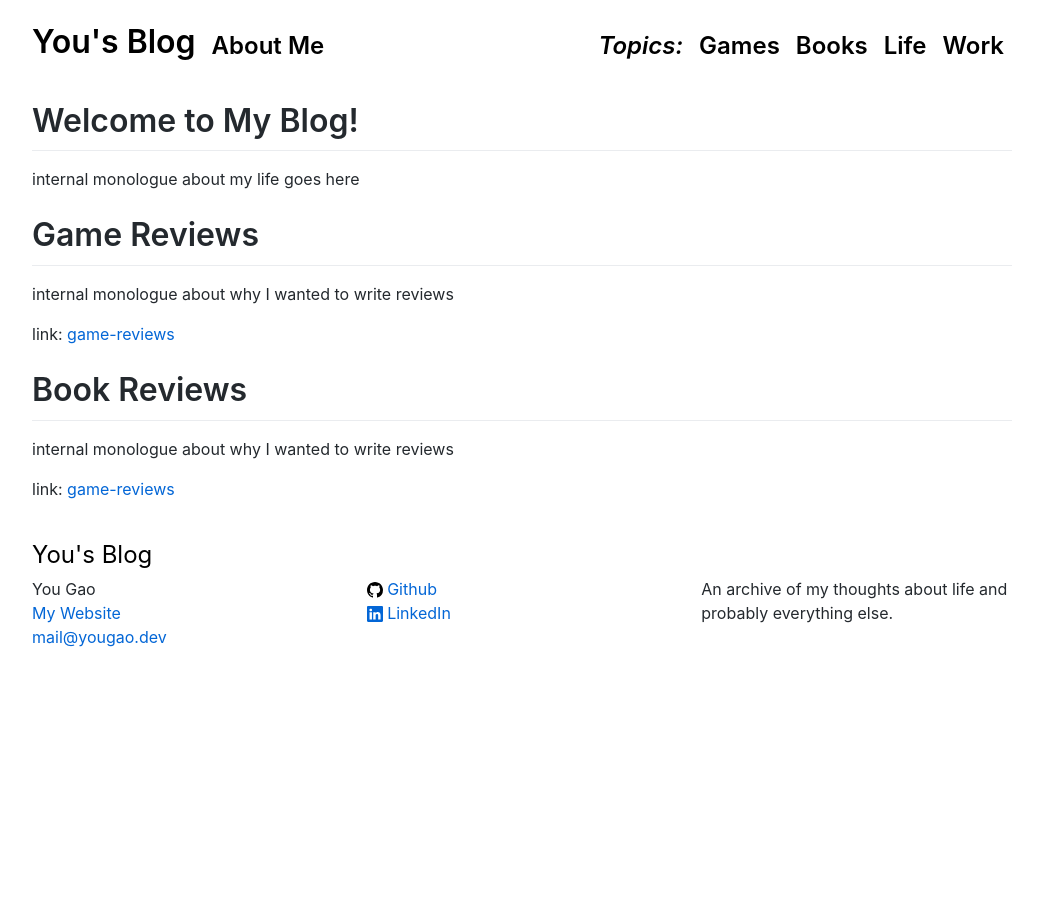
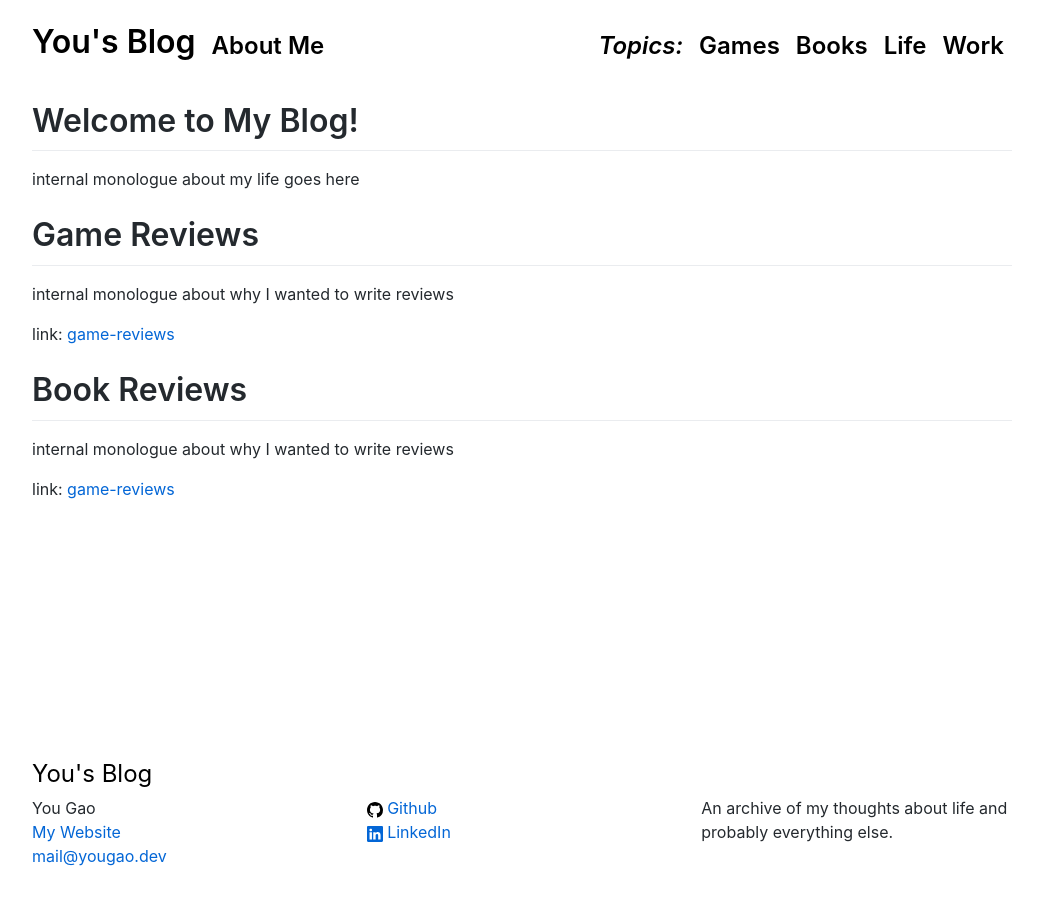
Before and after one commit to You-Gao/Blog, a Jekyll site: the page built from index.md, in a window 1280 px wide. Shown: the whole page, without its empty margins (118-1161 px from the left). Built offline with Jekyll 4.4.1, drawn with Linux system fonts in a browser that asks for light colours.

Commit message:
fix: sticky bottom to the footer

```diff
--- a/_includes/footer.html
+++ b/_includes/footer.html
@@ -1,4 +1,4 @@
-<footer class="site-footer h-card container-lg px-3 my-5">
+<footer class="site-footer h-card container-lg px-3 my-5 fixed-bottom">
   <data class="u-url" href="{{ "/" | relative_url }}"></data>
 
   <div class="wrapper">
```
